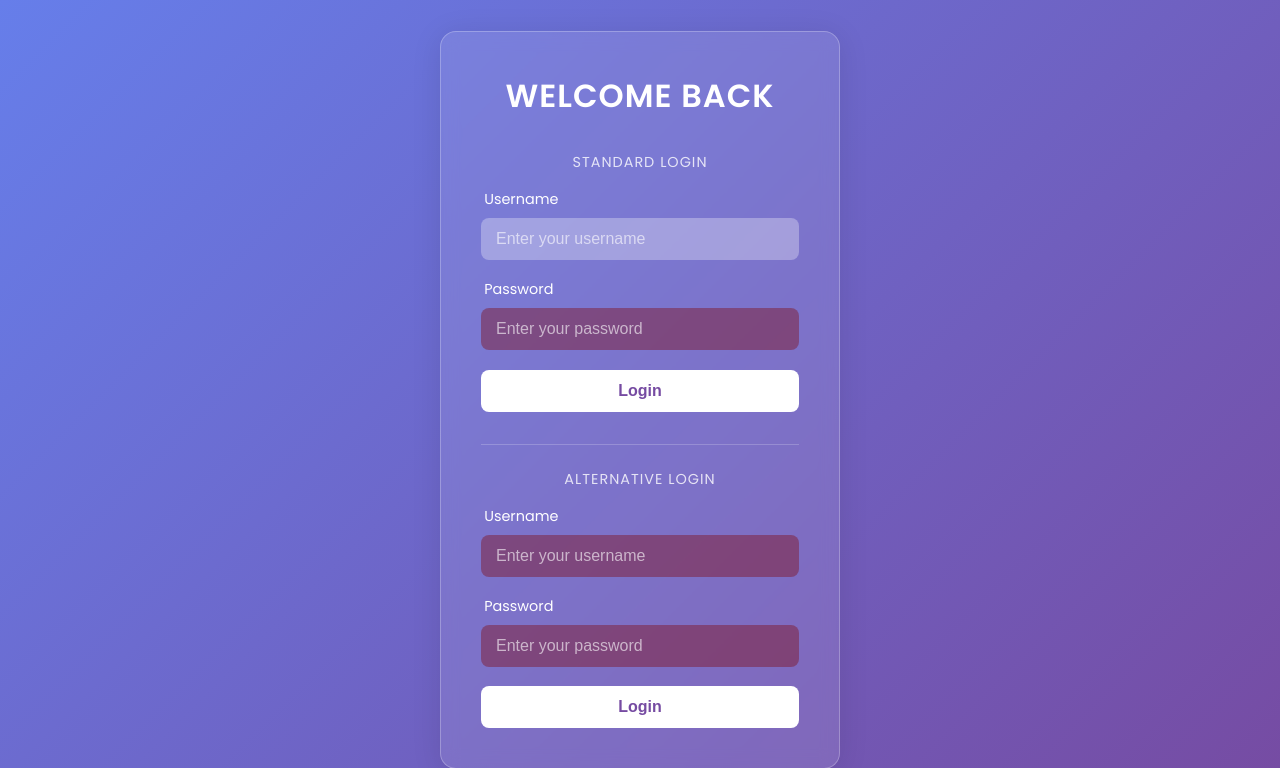
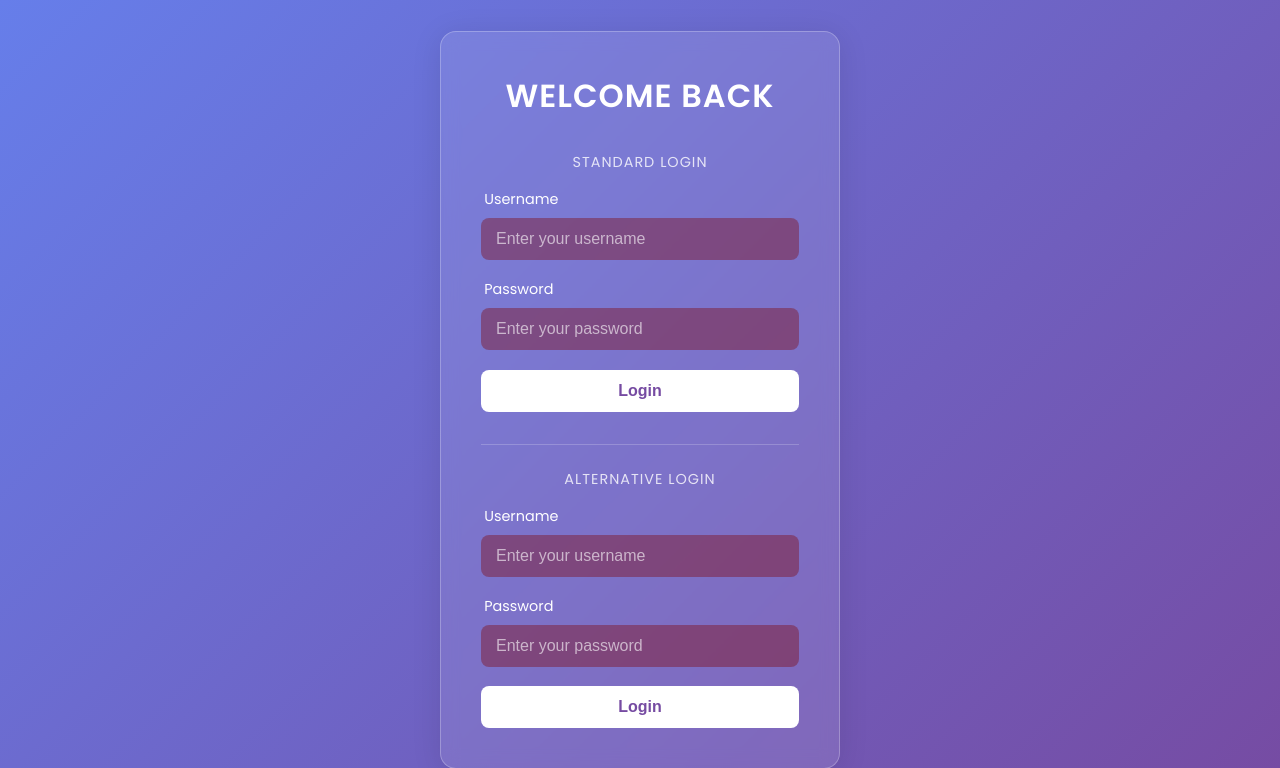
Before and after one commit to serbent/ca-DevOpsUA6, a Flask app: page /login in a window 1280 px wide, with the restyled element focused. Shown: the top 768 px of the page. Run offline with Flask 3, Linux system fonts and the light colour scheme.

Commit message:
Test to change color a bit

```diff
--- a/34/python/static/style.css
+++ b/34/python/static/style.css
@@ -98,7 +98,7 @@ input[type="password"]::placeholder {
 
 input[type="text"]:focus,
 input[type="password"]:focus {
-    background: rgba(255, 255, 255, 0.3);
+    background: rgba(129, 2, 2, 0.377);
 }
 
 input[type="submit"] {
```
